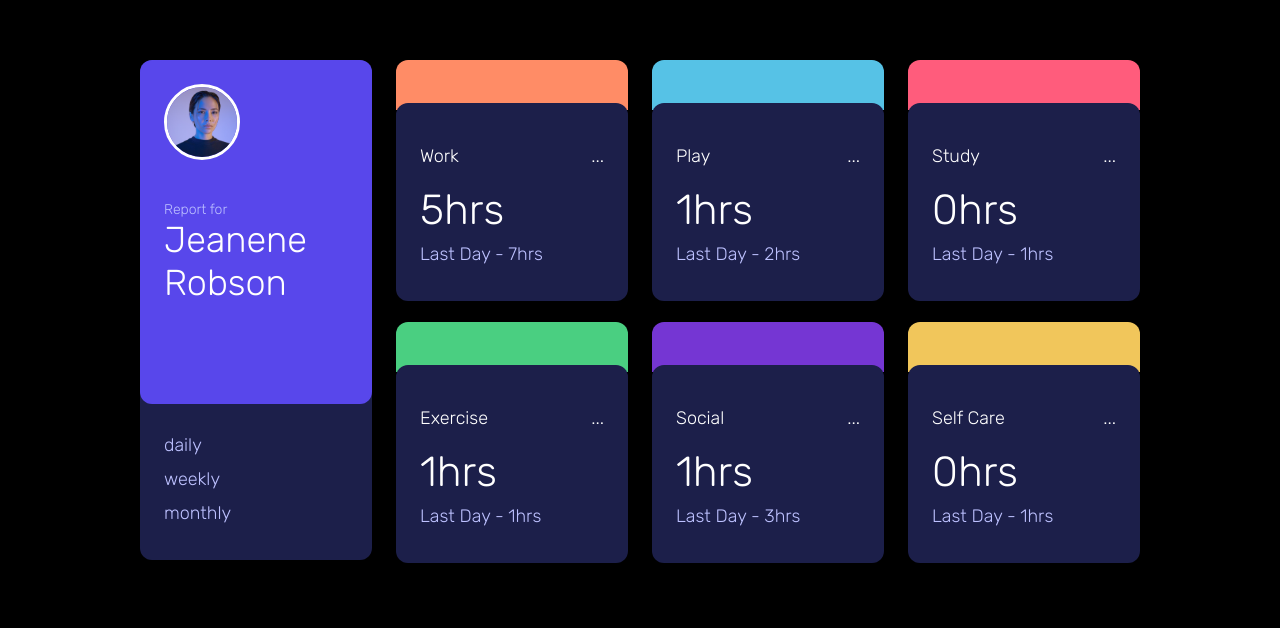
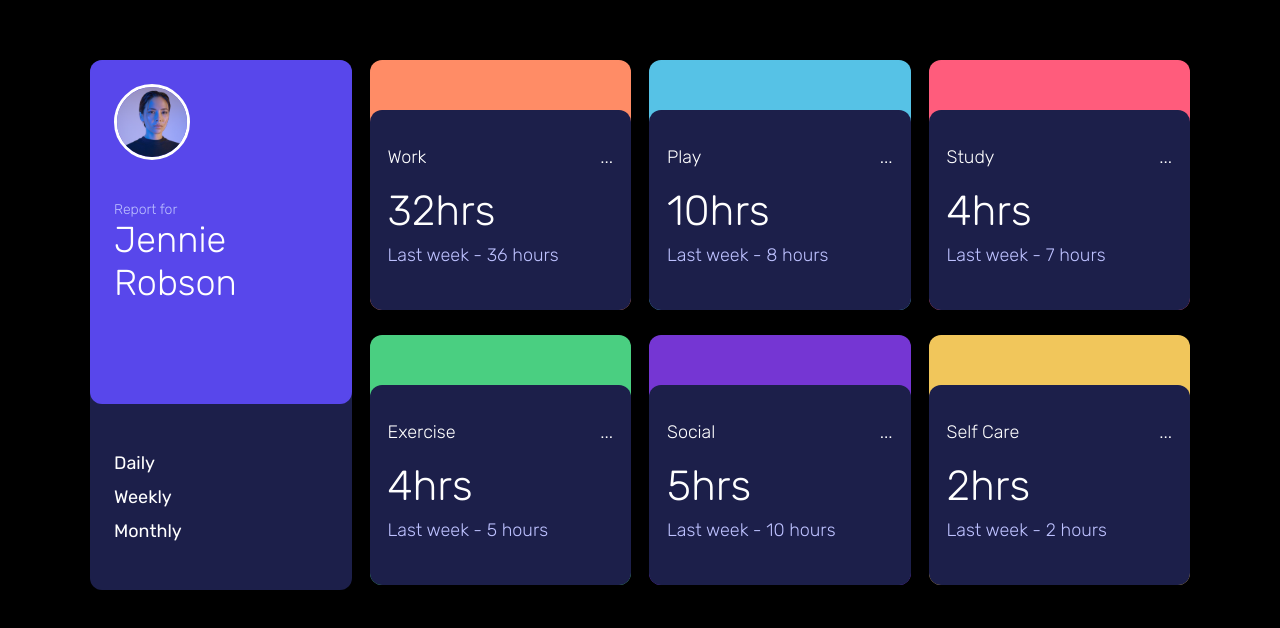
Before and after one commit to Shell111/time-tracker, a Next.js app: page / in a window 1280 px wide. Shown: the part 140-768 px from the top of the page. Built offline with nearby package versions, Linux system fonts and the light colour scheme.

Commit message:
wip - add logic and styles added

```diff
--- a/app/components/Card.js
+++ b/app/components/Card.js
@@ -1,5 +1,4 @@
 import styled from "styled-components";
-
 
 const CardStyle = styled.div`
   border-radius: 12px;
@@ -7,11 +6,11 @@ const CardStyle = styled.div`
   margin-top: 50px;
   z-index: 3;
   position: relative;
-  top: -7px;
-`;
+  height: 200px;
 
-const Container = styled.div`
-  padding: 24px;
+  @media (max-width: 600px) {
+    height: 130px;
+  }
 `;
 
 const CardTitle = styled.h2`
@@ -26,29 +25,52 @@ const CardCategory = styled.h3`
   display: flex;
   justify-content: space-between;
 
+  @media (max-width: 600px) {
+    margin: 0px;
+  }
 `;
 
 const CardTimeframe = styled.p`
   font-weight: 300;
   font-size: 18px;
   color: hsl(236, 100%, 87%);
-  margin: 6px 0px 12px 0px;
+  padding: 0 0 20px 0;
+  margin: 6px 0px 0px 0px;
+
+  @media (max-width: 600px) {
+    font-size: 14px;
+    margin: 0px;
+  }
 `;
 
-export default function Card({item}) {
+const Container = styled.div`
+  padding: 18px;
+`;
 
-  return(
+const TimeContainer = styled.div`
+  @media (max-width: 600px) {
+    display: flex;
+    justify-content: space-between;
+    align-items: flex-end;
+  }
+`;
+
+
+function Card({ title, currentTime, prevTime, time }) {
+  return (
     <CardStyle>
       <Container>
-        <CardCategory>
-          {item.title}
-          <div>...</div>
-        </CardCategory>
-        <CardTitle>{item.timeframes.daily.current}hrs </CardTitle>
-        <CardTimeframe>
-          Last {item.timeframes ? "Day" : ""} - {item.timeframes.daily.previous}hrs
-        </CardTimeframe>
+          <CardCategory>
+            {title}
+            <div>...</div>
+          </CardCategory>
+            <TimeContainer>
+              <CardTitle>{currentTime}hrs</CardTitle>
+              <CardTimeframe>{time} - {prevTime} hours</CardTimeframe>
+            </TimeContainer>
       </Container>
     </CardStyle>
-  )
-};
+  );
+}
+
+export default Card;
--- a/app/components/CardGrid.js
+++ b/app/components/CardGrid.js
@@ -1,28 +1,37 @@
+import Card from "./Card";
 import styled from "styled-components";
-import Card from "./Card";
 
 const BackgroundCard = styled.div`
-  height: 50px;
-  border-radius: 12px 12px 0 0;
+  height: 250px;
+  border-radius: 12px;
   position: relative;
+
+  @media (max-width: 600px) {
+    margin-top: 20px;
+    margin-bottom: 80px;
+    height: 100px;
+;
+  }
 `;
 
-export default function CardGrid({data}){
+function CardGrid({ data, time }) {
+  let timePeriod = time === "daily" ? "Yesterday" : time === "weekly" ? "Last week" : "Last month";
+
   return (
     <>
-      {data.map((item, index) => (
+      {data.map((item, idx) => (
           <BackgroundCard style={{ backgroundColor: item.bg }}>
             <Card
-            idx={index}
-            item={item}
-            title={item.title}
-            current={item.timeframes.daily.current}
-            previous={item.timeframes.daily.previous}
-            timeframes={item.timeframes.daily}
+              key={idx}
+              title={item.title}
+              prevTime={item.timeframes[time].previous}
+              currentTime={item.timeframes[time].current}
+              time={timePeriod}
             />
           </BackgroundCard>
-        ))
-      }
+      ))}
     </>
-  )
-};
+  );
+}
+
+export default CardGrid;
--- a/app/page.js
+++ b/app/page.js
@@ -3,42 +3,69 @@
 import { useState } from 'react'
 import styled from "styled-components";
 import "../app/styles/styles.css";
+import CardGrid from './components/CardGrid';
 import Image from 'next/image';
-import avatar from "./images/avatar.jpg";
-import Card from './components/Card';
-import CardGrid from './components/CardGrid';
+import avatar from "./images/avatar.jpg"
 
 const Main = styled.main`
-  margin-top: 200px;
+  margin: 200px auto;
   display: grid;
   grid-template-columns: repeat(4, 1fr);
-  max-width: 1000px;
-  gap: 24px;
+  max-width: 1100px;
+  gap: 20px 18px ;
   color: #fff;
 
-  .title-cell-1 {
-    grid-row-start: 1;
-    grid-row-end: 3;
-    margin-top: 0;
+  @media (max-width: 600px) {
+    grid-template-columns: 1fr;
+    gap: 0px;
+    padding: 10px 10px;
+    margin: 0 auto;
   }
 `;
 
 const TitleCard = styled.div`
+  display: grid;
   border-radius: 12px;
   background-color: hsl(235, 46%, 20%);
+  grid-row-start: 1;
+  grid-row-end: 3;
   margin-top: 0;
+
+`;
+
+const ImageWrapper = styled.div`
+  align-self: center;
 `;
 
 const NameSection = styled.div`
   background-color: hsl(246, 80%, 60%);
   padding: 24px 24px 70px 24px;
   border-radius: 12px;
+
+  @media (max-width: 600px) {
+    padding-bottom: 20px;
+    display: flex;
+  }
 `;
 
-const ReportName = styled.h2`
+const ProfileWrapper = styled.div`
+  @media (max-width: 600px) {
+    padding-left: 10px;
+    display: flex;
+    flex-direction: column;
+    justify-content: center;
+  }
+`;
+
+const ProfileName = styled.h2`
   font-weight: 300;
   margin-top: 0;
   font-size: 36px;
+
+  @media (max-width: 600px) {
+    font-size: 24px;
+
+  }
 `;
 
 const ReportSubTitle = styled.h2`
@@ -46,25 +73,39 @@ const ReportSubTitle = styled.h2`
   color: hsl(236, 100%, 87%);
   font-size: 14px;
   margin: 36px 0 0 0;
+
+  @media (max-width: 600px) {
+    margin-top: 0;
+  }
 `;
 
 const Container = styled.div`
   padding: 24px;
+
+  @media (max-wdith: 600px) {
+    padding: 8px 24px;
+  }
 `;
 
+const List = styled.ul`
+  padding-left: 0px;
+  li {
+    list-style-type: none;
+  }
 
-const CardTimeframe = styled.p`
-  font-weight: 300;
-  font-size: 18px;
-  color: hsl(236, 100%, 87%);
-  margin: 6px 0px 12px 0px;
-`;
+  @media (max-width: 600px) {
+    display: flex;
+    justify-content: space-between;
+    margin: 0;
+  }
+`
 
-const BackgroundCard = styled.div`
-  height: 50px;
-  border-radius: 12px 12px 0 0;
-  position: relative;
-`;
+const Button = styled.button`
+  padding: 6px 0px;
+
+`
+
+
 
 const data = [
   {
@@ -179,42 +220,71 @@ const data = [
 ]
 
 
-const timeframes = ["daily", "weekly", "monthly"]
+export default function Home() {
+  const [timeframes, setTimeframes] = useState("weekly")
+  const [active, setActive] = useState(false);
 
+  const handleClick = () => {
+    setActive(!active); // Toggle the active link
+  };
 
-export default function Home(localData) {
+  let time = "weekly"
+  const handleToggle = ({target}) => {
+    time = target.innerText.toLowerCase();
+    setTimeframes(time)
+    setActive(!active);
+  }
 
-
-  const [timeframe, setTimeframe] = useState("Weekly")
-
-  const handleClick = (e) =>{
-    setTimeframe(e.target.innerText)
-  }
-  console.log(data, 'data')
 
   return (
     <div>
-      <Main>
+      <Main className="title-cell-1">
         <TitleCard className="title-cell-1">
           <NameSection>
+            <ImageWrapper>
               <Image src={avatar}
                 width={70}
                 height={70}
                 style={{borderRadius: '50%', objectFit: 'cover', border: '3px solid #fff'}}
               />
+            </ImageWrapper>
+            <ProfileWrapper>
               <ReportSubTitle>Report for</ReportSubTitle>
-            <ReportName>Jeanene Robson</ReportName>
+              <ProfileName>Jennie Robson</ProfileName>
+            </ProfileWrapper>
           </NameSection>
           <Container>
-            {timeframes.map(timeframe => (
-              <CardTimeframe handleClick={handleClick
-              }>{timeframe}</CardTimeframe>
-            ))}
+            <List>
+              <li>
+                <Button
+                  onClick={handleToggle}
+                  className={time === "daily" ? "active" : ""}
+                  >
+                    Daily
+                </Button>
+              </li>
+              <li>
+                <Button
+                  onClick={handleToggle}
+                  className={time === "weekly" ? "active" : ""}
+                  >
+                  Weekly
+                </Button>
+              </li>
+              <li>
+                <Button
+                  onClick={handleToggle}
+                  className={time === "monthly" ? "active" : ""}
+                  >
+                    Monthly
+                </Button>
+              </li>
+            </List>
           </Container>
         </TitleCard>
         <CardGrid
           data={data}
-          key={data.title}
+          time={timeframes}
         />
       </Main>
     </div>
--- a/app/styles/styles.css
+++ b/app/styles/styles.css
@@ -23,5 +23,10 @@ body {
   background-color: black;
   font-size: 18px;
   margin: 0 auto;
-  width: 1000px;
+  /* max-width: 1000px; */
 }
+
+button {
+  all: unset;
+  cursor: pointer;
+}
```
Lines whose indentation alone changed are shown as unchanged.
